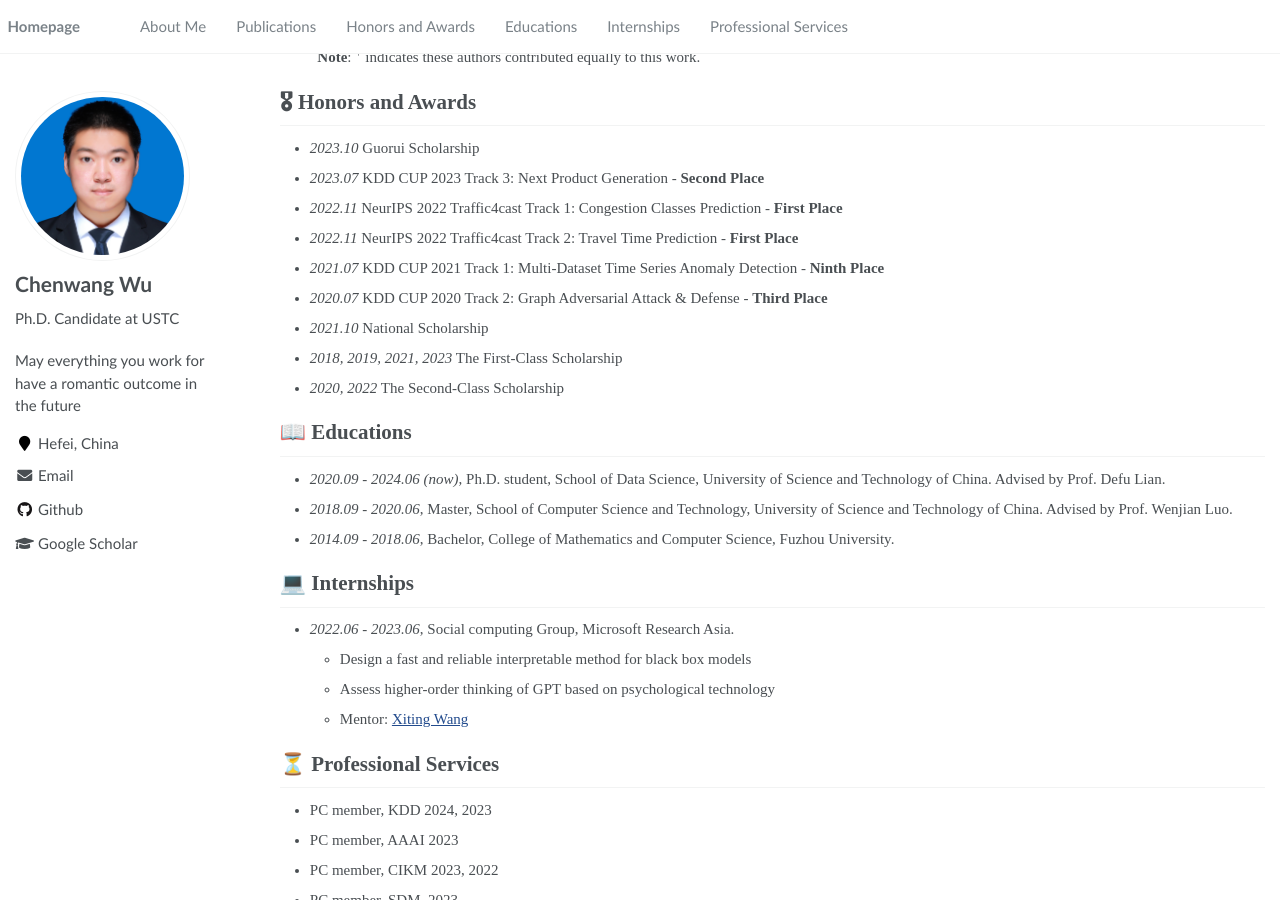
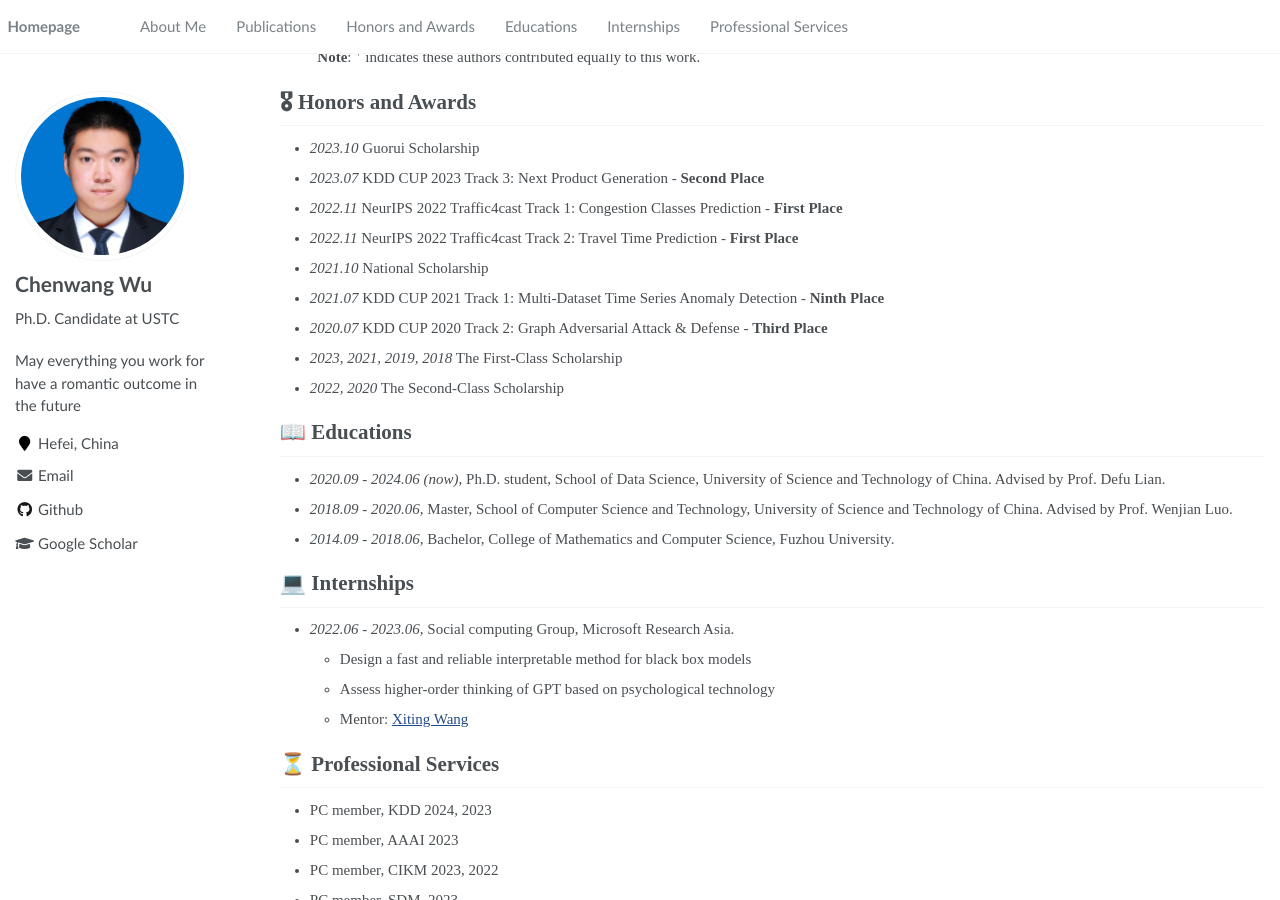
Before and after one commit to Daftstone/Daftstone.github.io, a Jekyll site: the page built from _pages/about.md, in a window 1280 px wide and 900 px high, scrolled down 1130 px. Built offline with Jekyll 4.4.1, drawn with Linux system fonts in a browser that asks for light colours.

```diff
--- a/_pages/about.md
+++ b/_pages/about.md
@@ -52,11 +52,11 @@ My research interests include data mining, especially on recommender System Secu
 - *2023.07* KDD CUP 2023 Track 3: Next Product Generation - **Second Place**
 - *2022.11* NeurIPS 2022 Traffic4cast Track 1: Congestion Classes Prediction - **First Place**
 - *2022.11* NeurIPS 2022 Traffic4cast Track 2: Travel Time Prediction - **First Place**
+- *2021.10* National Scholarship
 - *2021.07* KDD CUP 2021 Track 1: Multi-Dataset Time Series Anomaly Detection - **Ninth Place**
 - *2020.07* KDD CUP 2020 Track 2: Graph Adversarial Attack & Defense - **Third Place**
-- *2021.10* National Scholarship
-- *2018, 2019, 2021, 2023* The First-Class Scholarship
-- *2020, 2022* The Second-Class Scholarship
+- *2023, 2021, 2019, 2018* The First-Class Scholarship
+- *2022, 2020* The Second-Class Scholarship
 
 # 📖 Educations
 
```
